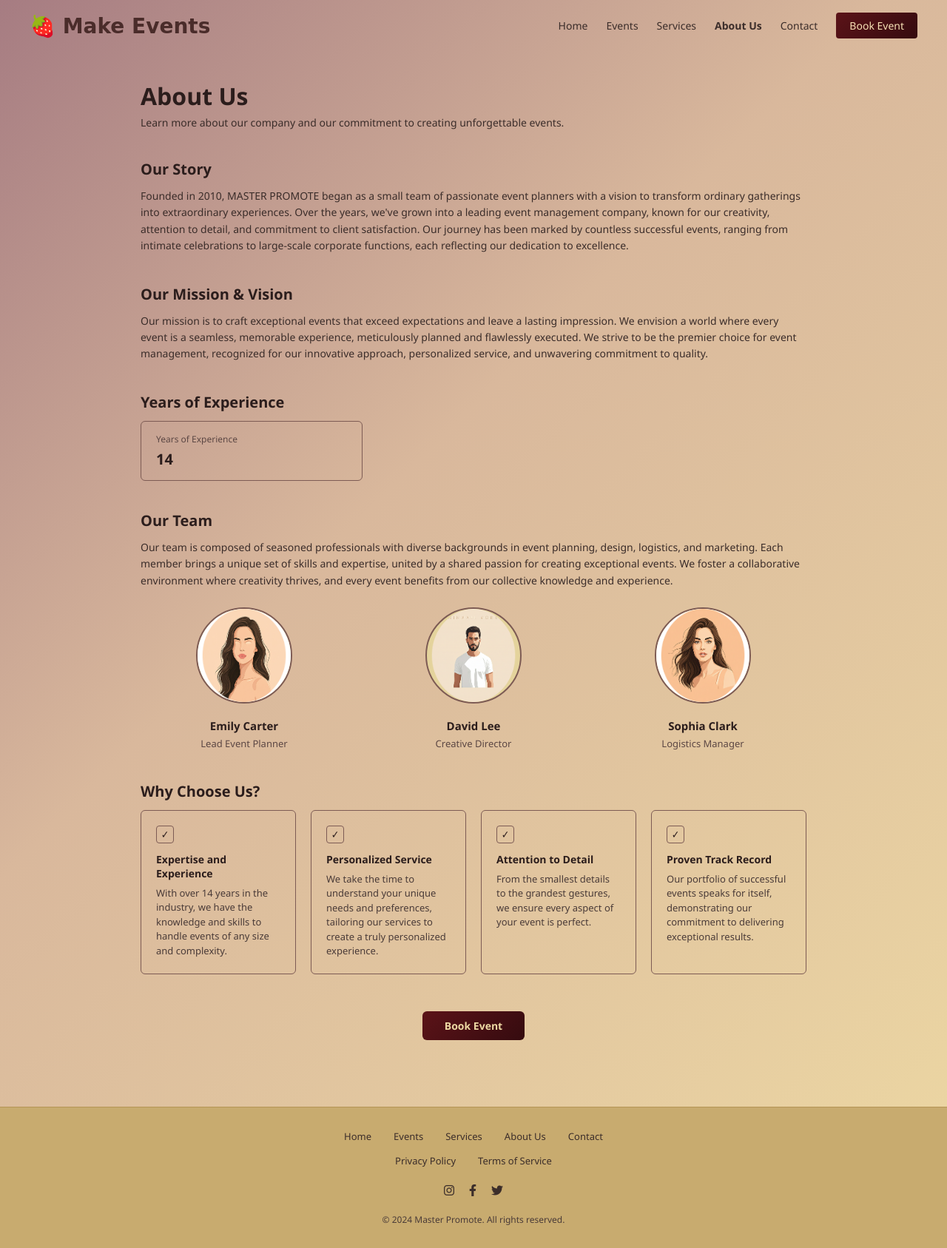
After one commit to Sriramarjun2007/eventmanagement, a Django app: page /about/ in a window 1280 px wide. The commit adds this page. Shown: the whole page at 74% size. Run offline with Django 5.2, Linux system fonts and the light colour scheme.

Commit message:
overall  update

```diff
--- a/events/urls.py
+++ b/events/urls.py
@@ -1,9 +1,7 @@
 from django.urls import path
 from . import views
 
-
 urlpatterns = [
-
     path(
         "",
         views.home,
@@ -21,10 +19,28 @@ urlpatterns = [
         views.event_detail,
         name="event_detail"
     ),
+
     path(
-            "book/",
-            views.book,
-            name="book"
-        ),
+        "book/",
+        views.book,
+        name="book"
+    ),
 
+    path(
+        "services/",
+        views.services,
+        name="services"
+    ),
+
+    path(
+        "about/",
+        views.about,
+        name="about"
+    ),
+
+    path(
+        "contact/",
+        views.conatct,
+        name="contact"
+    ),
 ]
--- a/events/views.py
+++ b/events/views.py
@@ -375,3 +375,15 @@ def event_detail(request, event_id):
     )
 def book(request):
  return render(request, "book.html")
+def conatct(request):
+ return render(request, "contact.html")
+def services(request):
+    return render(
+        request,
+        "services.html",
+        {
+            "events": EVENTS
+        }
+    )
+def about(request):
+    return render(request, "about.html")
--- /dev/null
+++ b/static/css/about.css
@@ -0,0 +1,250 @@
+* {
+    margin: 0;
+    padding: 0;
+    box-sizing: border-box;
+    font-family: 'Segoe UI', Tahoma, Geneva, Verdana, sans-serif;
+}
+
+body {
+    background: linear-gradient(135deg, #a67c82 0%, #d9b89c 40%, #edd8a3 100%);
+    color: #2c2c2c;
+    min-height: 100vh;
+}
+
+/* Navbar */
+.navbar {
+    display: flex;
+    justify-content: space-between;
+    align-items: center;
+    padding: 15px 40px;
+    background: transparent;
+}
+
+.logo {
+    font-weight: bold;
+    color: #4a2c2a;
+    font-family: 'Brush Script MT', cursive;
+    font-size: 28px;
+}
+
+.nav-links {
+    display: flex;
+    align-items: center;
+    gap: 25px;
+}
+
+.nav-links a {
+    text-decoration: none;
+    color: #3b2d2a;
+    font-size: 14px;
+    font-weight: 500;
+}
+
+.nav-links a.active {
+    font-weight: bold;
+}
+
+.btn-book {
+    background: linear-gradient(135deg, #5b1318 0%, #350b0f 100%);
+    color: #f7e1b5 !important;
+    padding: 8px 18px;
+    border-radius: 4px;
+    font-weight: 600;
+}
+
+/* Main Container */
+.main-container {
+    display: flex;
+    justify-content: center;
+    padding: 40px 20px;
+}
+
+.about-card {
+    width: 100%;
+    max-width: 900px;
+}
+
+.about-card h1 {
+    font-size: 32px;
+    color: #2b1d1c;
+    margin-bottom: 5px;
+}
+
+.subtitle {
+    font-size: 14px;
+    color: #3b2d2a;
+    margin-bottom: 40px;
+}
+
+/* Sections */
+.about-section {
+    margin-bottom: 40px;
+}
+
+.about-section h2 {
+    font-size: 20px;
+    color: #2b1d1c;
+    margin-bottom: 12px;
+}
+
+.about-section p {
+    font-size: 14px;
+    color: #3b2d2a;
+    line-height: 1.6;
+}
+
+.team-intro {
+    margin-bottom: 25px;
+}
+
+/* Experience Box */
+.experience-box {
+    border: 1px solid #7d5b54;
+    border-radius: 6px;
+    padding: 15px 20px;
+    max-width: 300px;
+    background: transparent;
+}
+
+.exp-label {
+    display: block;
+    font-size: 12px;
+    color: #5c4744;
+    margin-bottom: 5px;
+}
+
+.exp-number {
+    font-size: 20px;
+    font-weight: bold;
+    color: #2b1d1c;
+}
+
+/* Team Grid */
+.team-grid {
+    display: flex;
+    gap: 30px;
+    justify-content: space-between;
+    flex-wrap: wrap;
+}
+
+.team-member {
+    text-align: center;
+    flex: 1;
+    min-width: 200px;
+}
+
+.member-img {
+    width: 130px;
+    height: 130px;
+    border-radius: 50%;
+    margin: 0 auto 15px auto;
+    background: #e4d39c; /* Fallback background if image is omitted */
+    border: 2px solid #7d5b54;
+}
+
+.team-member h3 {
+    font-size: 15px;
+    color: #2b1d1c;
+    margin-bottom: 4px;
+}
+
+.team-member p {
+    font-size: 13px;
+    color: #5c4744;
+}
+
+/* Features Grid (Why Choose Us) */
+.features-grid {
+    display: grid;
+    grid-template-columns: repeat(auto-fit, minmax(200px, 1fr));
+    gap: 20px;
+}
+
+.feature-card {
+    border: 1px solid #7d5b54;
+    border-radius: 6px;
+    padding: 20px;
+    background: transparent;
+}
+
+.check-icon {
+    font-size: 14px;
+    color: #2b1d1c;
+    border: 1px solid #7d5b54;
+    border-radius: 4px;
+    width: 24px;
+    height: 24px;
+    display: flex;
+    align-items: center;
+    justify-content: center;
+    margin-bottom: 12px;
+}
+
+.feature-card h3 {
+    font-size: 14px;
+    color: #2b1d1c;
+    margin-bottom: 8px;
+}
+
+.feature-card p {
+    font-size: 13px;
+    color: #4a3b38;
+    line-height: 1.5;
+}
+
+/* Center CTA Button */
+.center-btn {
+    text-align: center;
+    margin-top: 50px;
+}
+
+.btn-book-large {
+    display: inline-block;
+    background: linear-gradient(135deg, #5b1318 0%, #350b0f 100%);
+    color: #edd8a3;
+    text-decoration: none;
+    padding: 10px 30px;
+    border-radius: 6px;
+    font-weight: 600;
+    font-size: 14px;
+}
+
+/* Footer */
+.footer {
+    background: #c8ab6f;
+    text-align: center;
+    padding: 30px 20px;
+    margin-top: 50px;
+    border-top: 1px solid #b59556;
+}
+
+.footer-links-top, .footer-links-sub {
+    display: flex;
+    justify-content: center;
+    gap: 30px;
+    margin-bottom: 15px;
+}
+
+.footer-links-top a, .footer-links-sub a {
+    text-decoration: none;
+    color: #3b2d2a;
+    font-size: 13px;
+}
+
+.social-icons {
+    display: flex;
+    justify-content: center;
+    gap: 20px;
+    margin: 20px 0;
+}
+
+.social-icons a {
+    color: #3b2d2a;
+    font-size: 16px;
+    text-decoration: none;
+}
+
+.copyright {
+    font-size: 12px;
+    color: #4a3b38;
+}
--- /dev/null
+++ b/templates/about.html
@@ -0,0 +1,136 @@
+{% load static %}
+<!DOCTYPE html>
+<html lang="en">
+<head>
+    <meta charset="UTF-8">
+    <meta name="viewport" content="width=device-width, initial-scale=1.0">
+    <title>Make Events - About Us</title>
+    <!-- FontAwesome for Icons -->
+    <link rel="stylesheet" href="https://cdnjs.cloudflare.com/ajax/libs/font-awesome/6.4.0/css/all.min.css">
+    <link rel="stylesheet" href="{% static 'css/about.css' %}">
+</head>
+<body>
+
+    <!-- Header / Navbar -->
+    <header class="navbar">
+        <div class="logo">
+            <span class="logo-icon">🍓</span> Make Events
+        </div>
+        <nav class="nav-links">
+            <a href="{% url 'home' %}">Home</a>
+            <a href="{% url 'events' %}">Events</a>
+            <a href="{% url 'services' %}">Services</a>
+            <a href="{% url 'about' %}" class="active">About Us</a>
+            <a href="{% url 'contact' %}">Contact</a>
+            <a href="{% url 'book' %}" class="btn-book">Book Event</a>
+        </nav>
+    </header>
+
+    <!-- Main Section -->
+    <main class="main-container">
+        <div class="about-card">
+            <h1>About Us</h1>
+            <p class="subtitle">Learn more about our company and our commitment to creating unforgettable events.</p>
+
+            <!-- Our Story -->
+            <section class="about-section">
+                <h2>Our Story</h2>
+                <p>Founded in 2010, MASTER PROMOTE began as a small team of passionate event planners with a vision to transform ordinary gatherings into extraordinary experiences. Over the years, we've grown into a leading event management company, known for our creativity, attention to detail, and commitment to client satisfaction. Our journey has been marked by countless successful events, ranging from intimate celebrations to large-scale corporate functions, each reflecting our dedication to excellence.</p>
+            </section>
+
+            <!-- Our Mission & Vision -->
+            <section class="about-section">
+                <h2>Our Mission & Vision</h2>
+                <p>Our mission is to craft exceptional events that exceed expectations and leave a lasting impression. We envision a world where every event is a seamless, memorable experience, meticulously planned and flawlessly executed. We strive to be the premier choice for event management, recognized for our innovative approach, personalized service, and unwavering commitment to quality.</p>
+            </section>
+
+            <!-- Years of Experience -->
+            <section class="about-section">
+                <h2>Years of Experience</h2>
+                <div class="experience-box">
+                    <span class="exp-label">Years of Experience</span>
+                    <span class="exp-number">14</span>
+                </div>
+            </section>
+
+            <!-- Our Team -->
+            <section class="about-section">
+                <h2>Our Team</h2>
+                <p class="team-intro">Our team is composed of seasoned professionals with diverse backgrounds in event planning, design, logistics, and marketing. Each member brings a unique set of skills and expertise, united by a shared passion for creating exceptional events. We foster a collaborative environment where creativity thrives, and every event benefits from our collective knowledge and experience.</p>
+
+                <div class="team-grid">
+    <div class="team-member">
+        <img src="{% static 'images/emily.jpg' %}" alt="Emily Carter" class="member-img">
+        <h3>Emily Carter</h3>
+        <p>Lead Event Planner</p>
+    </div>
+    <div class="team-member">
+        <img src="{% static 'images/david.jpg' %}" alt="David Lee" class="member-img">
+        <h3>David Lee</h3>
+        <p>Creative Director</p>
+    </div>
+    <div class="team-member">
+        <img src="{% static 'images/sophia.jpg' %}" alt="Sophia Clark" class="member-img">
+        <h3>Sophia Clark</h3>
+        <p>Logistics Manager</p>
+    </div>
+</div>
+            </section>
+
+            <!-- Why Choose Us? -->
+            <section class="about-section">
+                <h2>Why Choose Us?</h2>
+                <div class="features-grid">
+                    <div class="feature-card">
+                        <div class="check-icon">&#10003;</div>
+                        <h3>Expertise and Experience</h3>
+                        <p>With over 14 years in the industry, we have the knowledge and skills to handle events of any size and complexity.</p>
+                    </div>
+                    <div class="feature-card">
+                        <div class="check-icon">&#10003;</div>
+                        <h3>Personalized Service</h3>
+                        <p>We take the time to understand your unique needs and preferences, tailoring our services to create a truly personalized experience.</p>
+                    </div>
+                    <div class="feature-card">
+                        <div class="check-icon">&#10003;</div>
+                        <h3>Attention to Detail</h3>
+                        <p>From the smallest details to the grandest gestures, we ensure every aspect of your event is perfect.</p>
+                    </div>
+                    <div class="feature-card">
+                        <div class="check-icon">&#10003;</div>
+                        <h3>Proven Track Record</h3>
+                        <p>Our portfolio of successful events speaks for itself, demonstrating our commitment to delivering exceptional results.</p>
+                    </div>
+                </div>
+            </section>
+
+            <!-- Bottom Booking CTA Button -->
+            <div class="center-btn">
+                <a href="{% url 'book' %}" class="btn-book-large">Book Event</a>
+            </div>
+        </div>
+    </main>
+
+    <!-- Footer -->
+    <footer class="footer">
+        <div class="footer-links-top">
+            <a href="{% url 'home' %}">Home</a>
+            <a href="{% url 'events' %}">Events</a>
+            <a href="{% url 'services' %}">Services</a>
+            <a href="{% url 'about' %}">About Us</a>
+            <a href="{% url 'contact' %}">Contact</a>
+        </div>
+        <div class="footer-links-sub">
+            <a href="#">Privacy Policy</a>
+            <a href="#">Terms of Service</a>
+        </div>
+        <div class="social-icons">
+            <a href="#"><i class="fa-brands fa-instagram"></i></a>
+            <a href="#"><i class="fa-brands fa-facebook-f"></i></a>
+            <a href="#"><i class="fa-brands fa-twitter"></i></a>
+        </div>
+        <p class="copyright">&copy; 2024 Master Promote. All rights reserved.</p>
+    </footer>
+
+</body>
+</html>
```
Also changed, not shown: static/css/services.css (added, +135 -0 lines), templates/contact.html (+34 -14 lines), templates/events.html (+6 -6 lines), templates/index.html (+9 -9 lines), templates/services.html (added, +79 -0 lines), static/images/david.jpg (added), static/images/emily.jpg (added), static/images/sophia.jpg (added).
